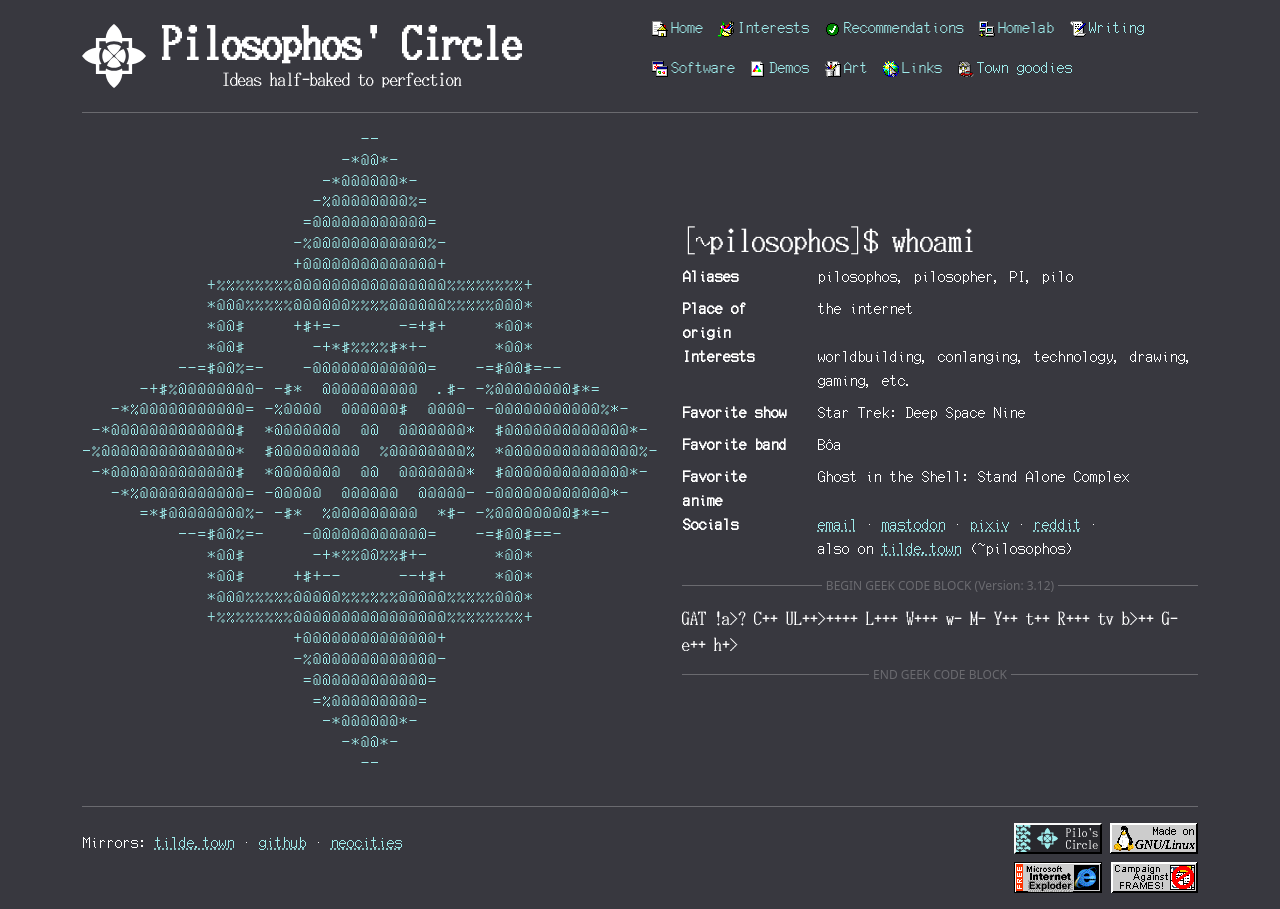
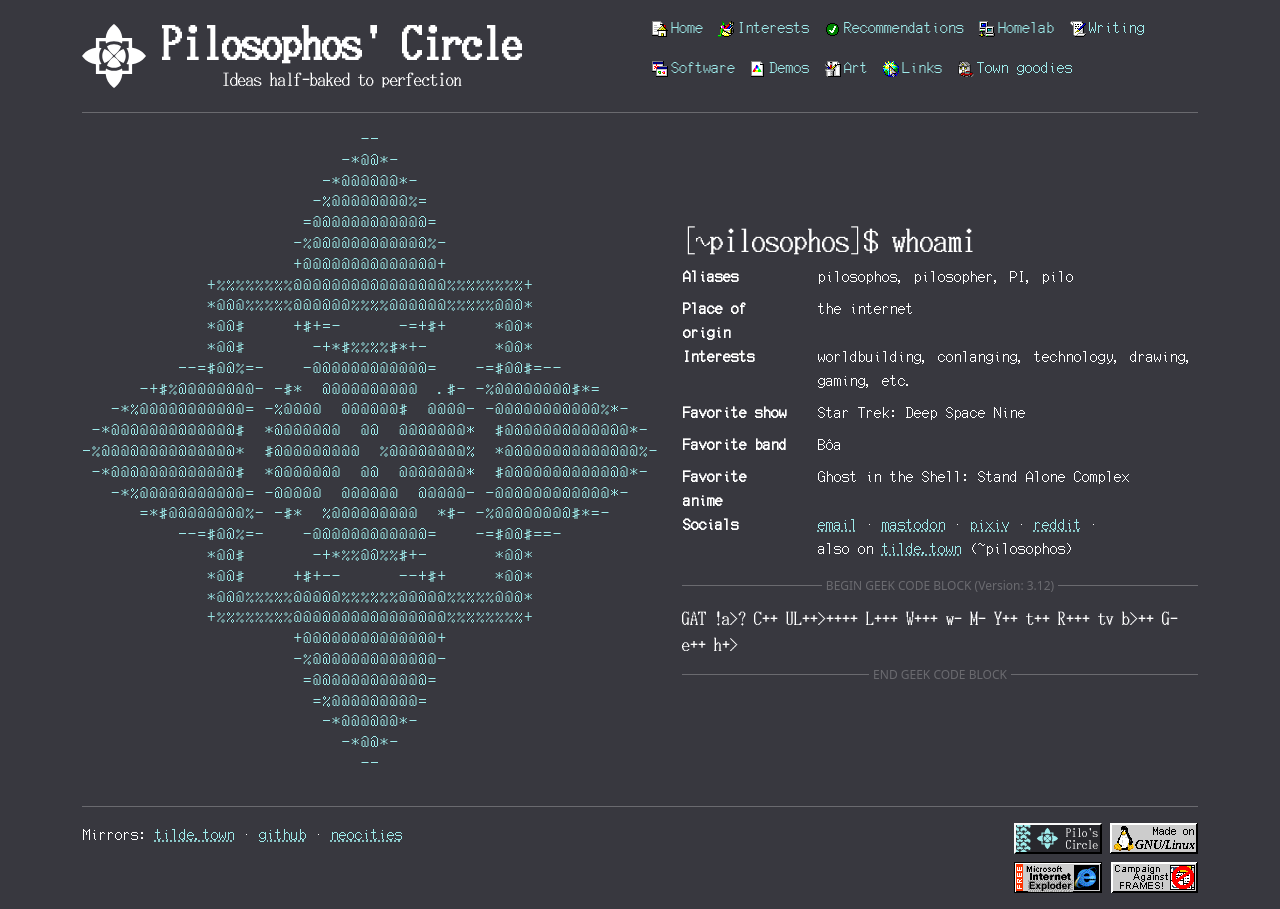
Before and after one commit to pilosophos/pilosophos-site-v1, a Jekyll site: the page built from index.html, in a window 1280 px wide. Built offline with Jekyll 4.4.1, drawn with Linux system fonts in a browser that asks for light colours.

Commit message:
change margins

```diff
--- a/_includes/footer.html
+++ b/_includes/footer.html
@@ -6,7 +6,7 @@
         {% include tilde-webring.html %}
       {% endif %}
 
-      <div class="mt-2">
+      <div>
         Mirrors:
         <a href="https://tilde.town/~pilosophos">tilde.town</a> &middot;
         <a href="https://pilosophos.github.io">github</a> &middot;
--- a/_includes/tilde-webring.html
+++ b/_includes/tilde-webring.html
@@ -1,4 +1,4 @@
-<div id="tilde_ring">
+<div id="tilde_ring" class="mb-2">
   <span class="label">tilde.town ~ring</span>
   <div class="d-inline-block">
     <nav class="d-flex flex-column flex-lg-row">
```
